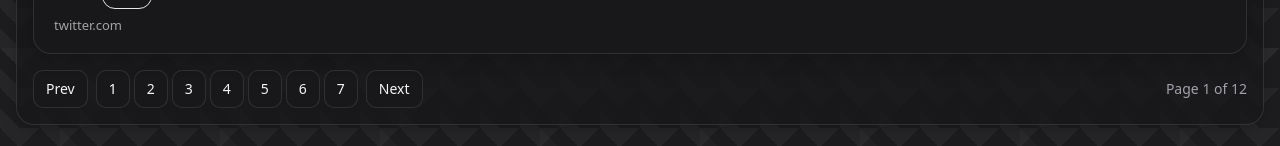
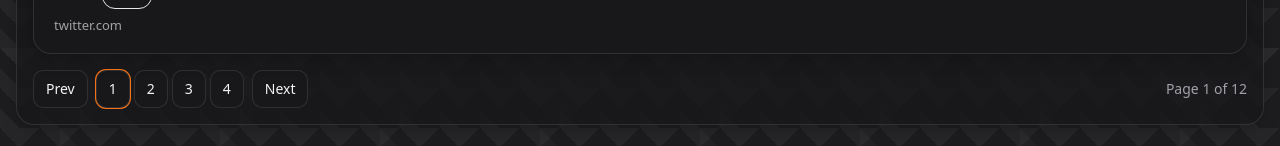
Before and after one commit to MMnemonic/kadoa-assignment, a React (Vite) app: page /notifications in a window 1280 px wide. Shown: the part 1872-2018 px from the top of the page. Built offline with nearby package versions, Linux system fonts and the light colour scheme.

Commit message:
UX: improve pagination

```diff
--- a/src/components/Pagination.tsx
+++ b/src/components/Pagination.tsx
@@ -5,27 +5,19 @@ export default function Pagination({ page, pageSize, total, onPageChange }: { pa
 	const canPrev = page > 1
 	const canNext = page < totalPages
 
-	const makeRange = () => {
-		const maxShown = 7
-		const pages: number[] = []
-		let start = Math.max(1, page - 3)
-		let end = Math.min(totalPages, start + maxShown - 1)
-		start = Math.max(1, Math.min(start, end - maxShown + 1))
-		for (let p = start; p <= end; p++) pages.push(p)
-		return pages
-	}
+	const pages = Array.from({ length: Math.min(4, totalPages) }, (_, i) => i + 1)
 
 	if (totalPages <= 1) return null
 
 	return (
-		<nav className="flex items-center justify-between" aria-label="Pagination">
-			<div className="flex items-center gap-2">
+		<nav className="flex items-center justify-between w-full" aria-label="Pagination">
+			<div className="flex items-center gap-2 w-full sm:w-auto justify-between sm:justify-start">
 				<button className="ui-btn" onClick={() => onPageChange(page - 1)} disabled={!canPrev} aria-label="Previous page">Prev</button>
 				<ul className="flex items-center gap-1">
-					{makeRange().map((p) => (
+					{pages.map((p) => (
 						<li key={p}>
 							<button
-								className={`ui-btn ${p === page ? 'ui-btn--primary' : ''}`}
+								className={`ui-btn ${p === page ? 'ring-1 ring-[rgb(var(--accent))]' : ''}`}
 								onClick={() => onPageChange(p)}
 								aria-current={p === page ? 'page' : undefined}
 							>
@@ -36,7 +28,7 @@ export default function Pagination({ page, pageSize, total, onPageChange }: { pa
 				</ul>
 				<button className="ui-btn" onClick={() => onPageChange(page + 1)} disabled={!canNext} aria-label="Next page">Next</button>
 			</div>
-			<div className="text-sm text-[rgb(var(--text-muted))]">Page {page} of {totalPages}</div>
+			<div className="text-sm text-[rgb(var(--text-muted))] hidden sm:block">Page {page} of {totalPages}</div>
 		</nav>
 	)
 }
```
